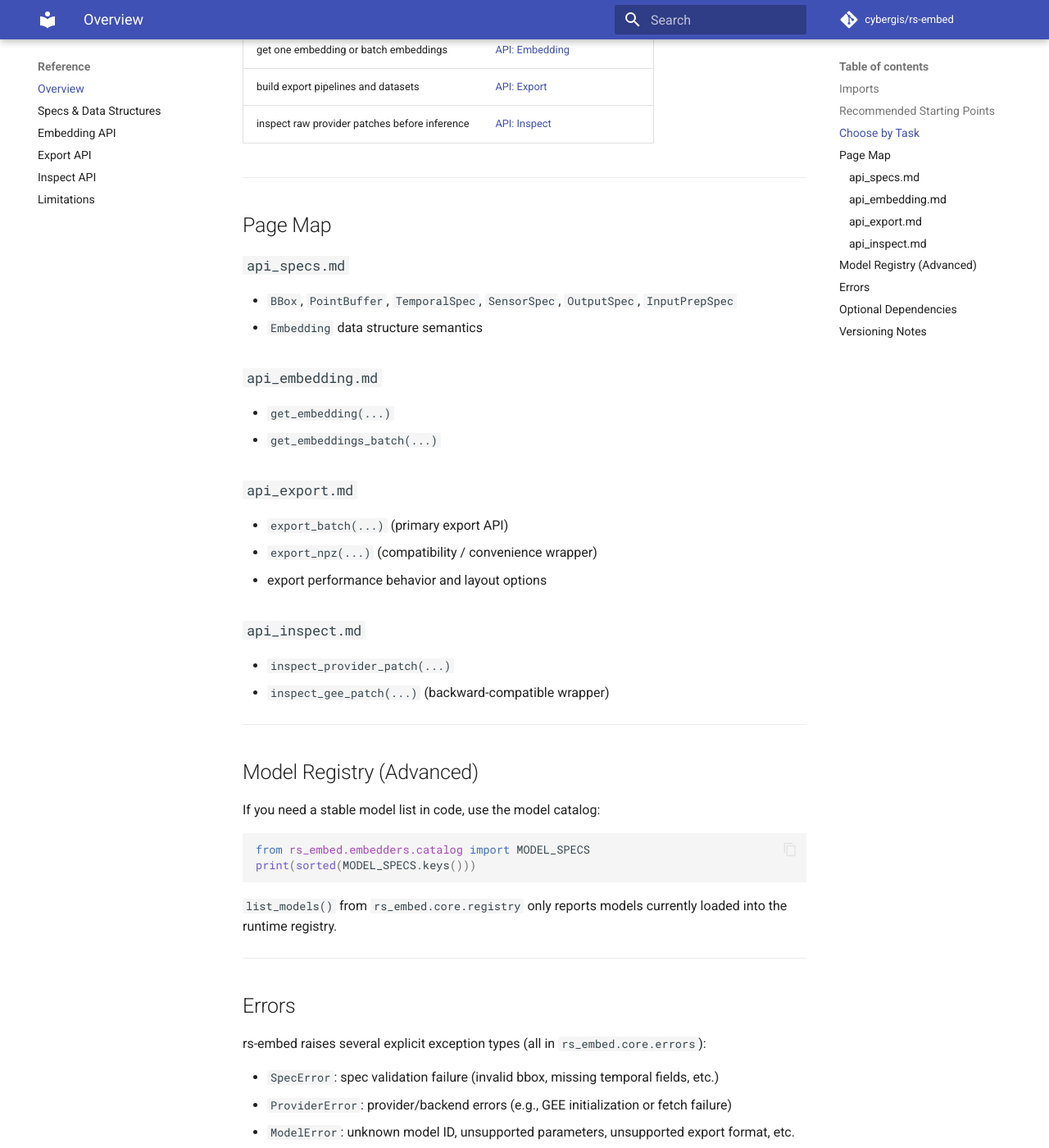
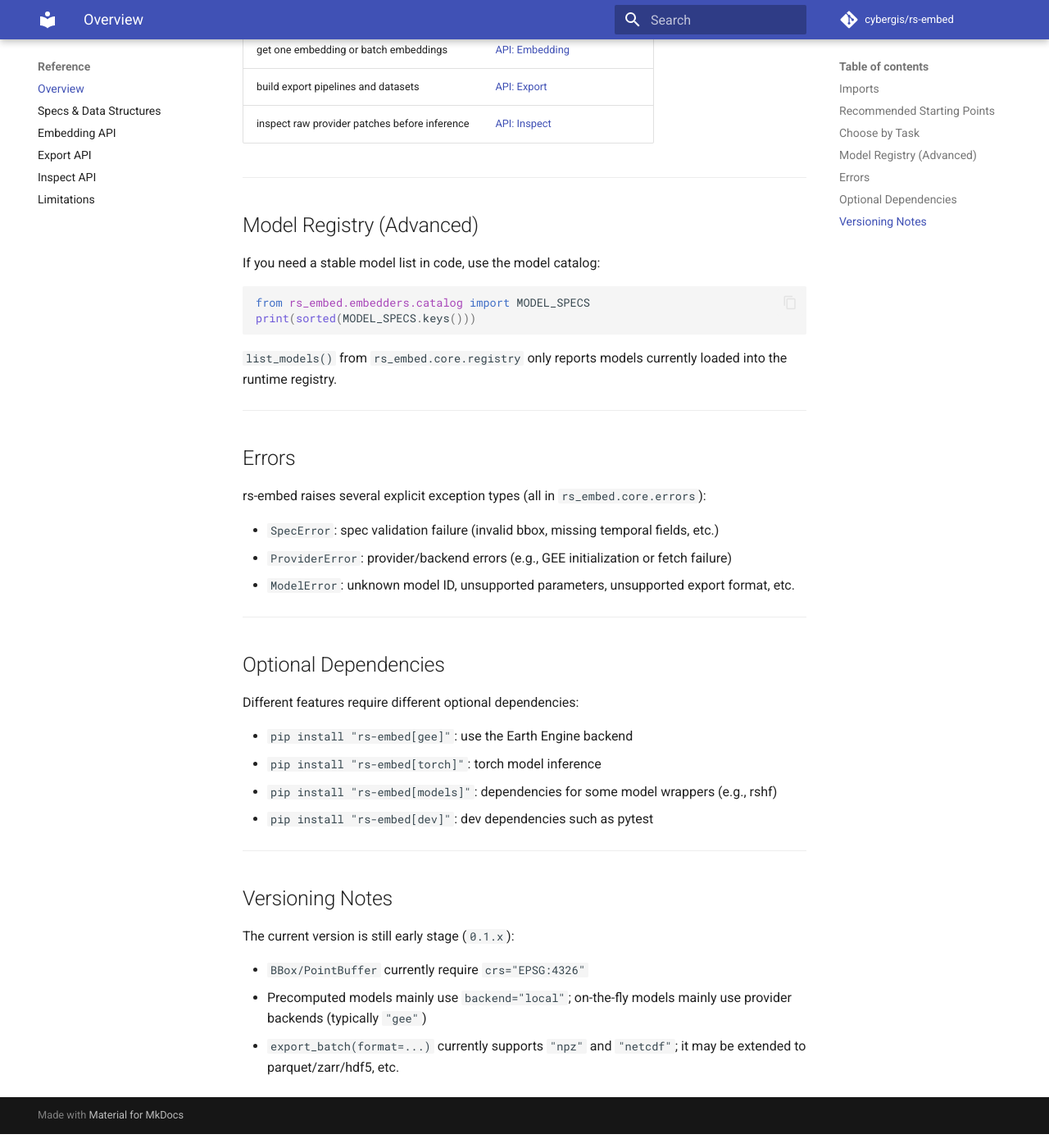
Before and after one commit to Dinghye/rs-embed, an MkDocs documentation site: the page built from docs/api.md, in a window 1280 px wide and 1400 px high, scrolled down 1469 px. Shown: the whole window at 82% size. Built offline with MkDocs 1.6.1 and Material for MkDocs 9.7.7, drawn with Linux system fonts in a browser that asks for light colours; comment, search, counter and statistics services are not loaded.

```diff
--- a/docs/api.md
+++ b/docs/api.md
@@ -59,32 +59,6 @@
 | inspect raw provider patches before inference | [API: Inspect](api_inspect.md) |
 
 ---
-
-## Page Map
-
-### `api_specs.md`
-
-- `BBox`, `PointBuffer`, `TemporalSpec`, `SensorSpec`, `OutputSpec`, `InputPrepSpec`
-- `Embedding` data structure semantics
-
-### `api_embedding.md`
-
-- `get_embedding(...)`
-- `get_embeddings_batch(...)`
-
-### `api_export.md`
-
-- `export_batch(...)` (primary export API)
-- `export_npz(...)` (compatibility / convenience wrapper)
-- export performance behavior and layout options
-
-### `api_inspect.md`
-
-- `inspect_provider_patch(...)`
-- `inspect_gee_patch(...)` (backward-compatible wrapper)
-
----
-
 ## Model Registry (Advanced)
 
 If you need a stable model list in code, use the model catalog:
```
Also changed, not shown: docs/index.md (+1 -1 lines), 1 other file.
